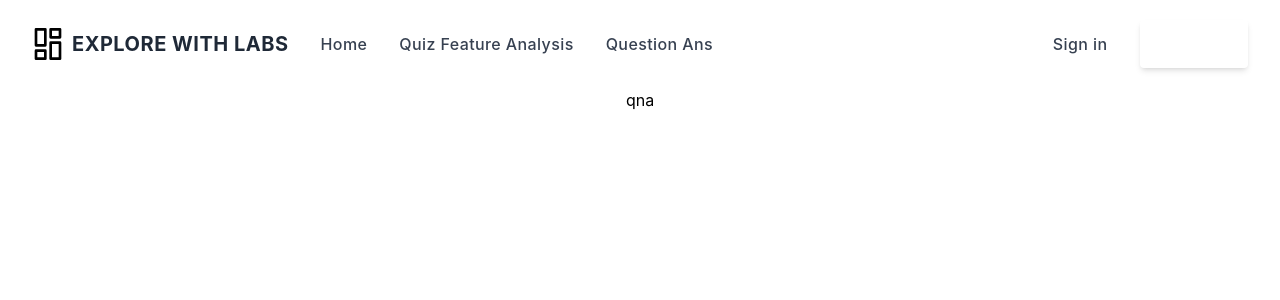
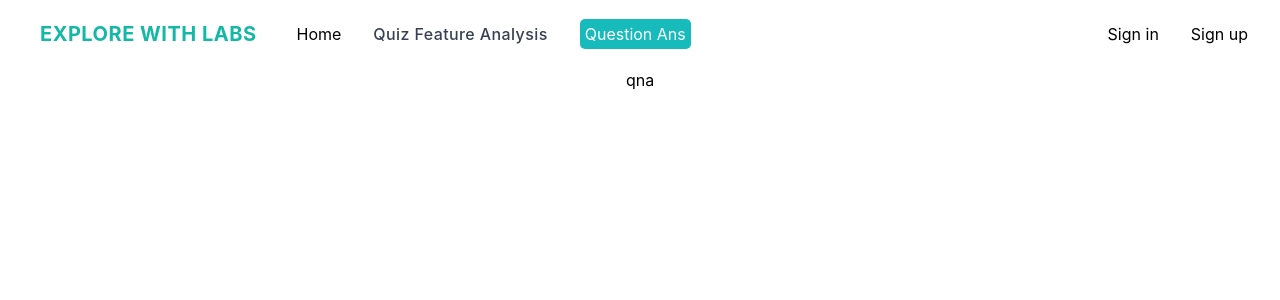
Before and after one commit to emon097/explore-with-labs, a React (Create React App) app: page /qna in a window 1280 px wide. Shown: the top 300 px of the page. Built offline with nearby package versions, Linux system fonts and the light colour scheme.

Commit message:
add-quiz-catagory

```diff
--- a/src/App.js
+++ b/src/App.js
@@ -5,6 +5,8 @@ import Main from "./components/Main/Main";
 import Header from "./components/Header/Header";
 import Qna from "./components/Qna/Qna";
 import Analysis from "./components/Analysis/Analysis";
+import Body from "./components/Body/Body";
+import QuizPage from "./components/QuizPage/QuizPage";
 function App() {
   const router = createBrowserRouter([
     {
@@ -15,6 +17,23 @@ function App() {
           path: "/",
           element: <Header></Header>,
         },
+        {
+          path: "/header",
+          loader: () => {
+            return fetch("https://openapi.programming-hero.com/api/quiz");
+          },
+          element: <Header></Header>,
+        },
+        {
+          path: "/body/:bodyid",
+          loader: async ({ params }) => {
+            return fetch(
+              `https://openapi.programming-hero.com/api/quiz/${params.bodyid}`
+            );
+          },
+          element: <QuizPage></QuizPage>,
+        },
+
         {
           path: "/qna",
           element: <Qna></Qna>,
--- /dev/null
+++ b/src/components/Body/Body.css
@@ -0,0 +1,3 @@
+.image{
+    width: 150px;
+}
--- /dev/null
+++ b/src/components/Body/Body.js
@@ -0,0 +1,20 @@
+import React from "react";
+import { Link, useLoaderData } from "react-router-dom";
+import "./Body.css";
+const Body = ({ body }) => {
+  const { logo, name, id } = body;
+  return (
+    <div className="  ">
+      <img className="image" src={logo} alt="" />
+      <p className="text-white font-bold mr-40 mt-3 mb-4 "> {name} </p>
+      <Link
+        to={`/body/${id}`}
+        className="mr-40 hover:bg-indigo-600 text-white bg-indigo-700 rounded-2xl p-2 font-semibold "
+      >
+        Test YourSelf
+      </Link>
+    </div>
+  );
+};
+
+export default Body;
--- /dev/null
+++ b/src/components/Nav/Nav.css
@@ -0,0 +1,7 @@
+.activess{
+    background-color:rgb(24, 187, 187);
+    color: white;
+    border-radius: 5px;
+    height: 10px;
+    padding: 5px;
+}
--- a/src/components/Nav/Nav.js
+++ b/src/components/Nav/Nav.js
@@ -1,92 +1,85 @@
 import { useState } from "react";
-import { Link } from "react-router-dom";
-
+import { NavLink } from "react-router-dom";
+import "./Nav.css";
 export const Nav = () => {
   const [isMenuOpen, setIsMenuOpen] = useState(false);
 
   return (
-    <div class="px-4 py-5 mx-auto sm:max-w-xl md:max-w-full lg:max-w-screen-xl md:px-24 lg:px-8">
+    <div class="px-4 py-5 mx-auto  sm:max-w-xl md:max-w-full lg:max-w-screen-xl md:px-24 lg:px-8">
       <div class="relative flex items-center justify-between">
         <div class="flex items-center">
-          <Link
-            to="/"
+          <NavLink
+            to="/header"
             aria-label="Company"
             title="Company"
             class="inline-flex items-center mr-8"
           >
-            <svg
-              class="w-8 text-deep-purple-accent-400"
-              viewBox="0 0 24 24"
-              strokeLinejoin="round"
-              strokeWidth="2"
-              strokeLinecap="round"
-              strokeMiterlimit="10"
-              stroke="currentColor"
-              fill="none"
-            >
-              <rect x="3" y="1" width="7" height="12" />
-              <rect x="3" y="17" width="7" height="6" />
-              <rect x="14" y="1" width="7" height="6" />
-              <rect x="14" y="11" width="7" height="12" />
-            </svg>
-            <span class="ml-2 text-xl font-bold tracking-wide text-gray-800 uppercase">
+            <span class="ml-2 m-10 text-xl font-bold tracking-wide text-teal-500 uppercase">
               Explore With Labs
             </span>
-          </Link>
+          </NavLink>
           <ul class="flex items-center hidden space-x-8 lg:flex">
             <li>
-              <Link
-                to="/"
+              <NavLink
+                className={({ isActive }) =>
+                  isActive ? "activess" : undefined
+                }
+                to="/header"
                 aria-label="Our product"
                 title="Our product"
-                class="font-medium tracking-wide text-gray-700 transition-colors duration-200 hover:text-deep-purple-accent-400"
               >
                 Home
-              </Link>
+              </NavLink>
             </li>
             <li>
-              <Link
-                to="/"
+              <NavLink
+                className={({ isActive }) =>
+                  isActive ? "activess" : undefined
+                }
+                to="/analysis"
                 aria-label="Our product"
                 title="Our product"
                 class="font-medium tracking-wide text-gray-700 transition-colors duration-200 hover:text-deep-purple-accent-400"
               >
                 Quiz Feature Analysis
-              </Link>
+              </NavLink>
             </li>
 
             <li>
-              <Link
+              <NavLink
+                className={({ isActive }) =>
+                  isActive ? "activess" : undefined
+                }
                 to="/qna"
                 aria-label="About us"
                 title="About us"
                 class="font-medium tracking-wide text-gray-700 transition-colors duration-200 hover:text-deep-purple-accent-400"
               >
                 Question Ans
-              </Link>
+              </NavLink>
             </li>
           </ul>
         </div>
         <ul class="flex items-center hidden space-x-8 lg:flex">
           <li>
-            <Link
+            <NavLink
               to="/"
               aria-label="Sign in"
               title="Sign in"
               class="font-medium tracking-wide text-gray-700 transition-colors duration-200 hover:text-deep-purple-accent-400"
             >
               Sign in
-            </Link>
+            </NavLink>
           </li>
           <li>
-            <Link
+            <NavLink
               to="/"
               class="inline-flex items-center justify-center h-12 px-6 font-medium tracking-wide text-white transition duration-200 rounded shadow-md bg-deep-purple-accent-400 hover:bg-deep-purple-accent-700 focus:shadow-outline focus:outline-none"
               aria-label="Sign up"
               title="Sign up"
             >
               Sign up
-            </Link>
+            </NavLink>
           </li>
         </ul>
         <div class="lg:hidden">
@@ -116,31 +109,16 @@ export const Nav = () => {
               <div class="p-5 bg-white border rounded shadow-sm">
                 <div class="flex items-center justify-between mb-4">
                   <div>
-                    <Link
-                      to="/"
+                    <NavLink
+                      to="/header"
                       aria-label="Company"
                       title="Company"
                       class="inline-flex items-center"
                     >
-                      <svg
-                        class="w-8 text-deep-purple-accent-400"
-                        viewBox="0 0 24 24"
-                        strokeLinejoin="round"
-                        strokeWidth="2"
-                        strokeLinecap="round"
-                        strokeMiterlimit="10"
-                        stroke="currentColor"
-                        fill="none"
-                      >
-                        <rect x="3" y="1" width="7" height="12" />
-                        <rect x="3" y="17" width="7" height="6" />
-                        <rect x="14" y="1" width="7" height="6" />
-                        <rect x="14" y="11" width="7" height="12" />
-                      </svg>
                       <span class="ml-2 text-xl font-bold tracking-wide text-gray-800 uppercase">
                         Explore With Labs
                       </span>
-                    </Link>
+                    </NavLink>
                   </div>
                   <div>
                     <button
@@ -148,58 +126,60 @@ export const Nav = () => {
                       title="Close Menu"
                       class="p-2 -mt-2 -mr-2 transition duration-200 rounded hover:bg-gray-200 focus:bg-gray-200 focus:outline-none focus:shadow-outline"
                       onClick={() => setIsMenuOpen(false)}
-                    >
-                      <svg class="w-5 text-gray-600" viewBox="0 0 24 24">
-                        <path
-                          fill="currentColor"
-                          d="M19.7,4.3c-0.4-0.4-1-0.4-1.4,0L12,10.6L5.7,4.3c-0.4-0.4-1-0.4-1.4,0s-0.4,1,0,1.4l6.3,6.3l-6.3,6.3 c-0.4,0.4-0.4,1,0,1.4C4.5,19.9,4.7,20,5,20s0.5-0.1,0.7-0.3l6.3-6.3l6.3,6.3c0.2,0.2,0.5,0.3,0.7,0.3s0.5-0.1,0.7-0.3 c0.4-0.4,0.4-1,0-1.4L13.4,12l6.3-6.3C20.1,5.3,20.1,4.7,19.7,4.3z"
-                        />
-                      </svg>
-                    </button>
+                    ></button>
                   </div>
                 </div>
                 <nav>
                   <ul class="space-y-4">
                     <li>
-                      <Link
-                        to="/"
+                      <NavLink
+                        className={({ isActive }) =>
+                          isActive ? "activess" : undefined
+                        }
+                        to="/header"
                         aria-label="Our product"
                         title="Our product"
                         class="font-medium tracking-wide text-gray-700 transition-colors duration-200 hover:text-deep-purple-accent-400"
                       >
                         Home
-                      </Link>
+                      </NavLink>
                     </li>
                     <li>
-                      <Link
+                      <NavLink
+                        className={({ isActive }) =>
+                          isActive ? "activess" : undefined
+                        }
                         to="/analysis"
                         aria-label="Our product"
                         title="Our product"
                         class="font-medium tracking-wide text-gray-700 transition-colors duration-200 hover:text-deep-purple-accent-400"
                       >
                         Quiz Feature Analysis
-                      </Link>
+                      </NavLink>
                     </li>
 
                     <li>
-                      <Link
+                      <NavLink
+                        className={({ isActive }) =>
+                          isActive ? "activess" : undefined
+                        }
                         to="/qna"
                         aria-label="About us"
                         title="About us"
                         class="font-medium tracking-wide text-gray-700 transition-colors duration-200 hover:text-deep-purple-accent-400"
                       >
                         Question Ans
-                      </Link>
+                      </NavLink>
                     </li>
                     <li>
-                      <Link
+                      <NavLink
                         to="/"
                         aria-label="Sign in"
                         title="Sign in"
                         class="font-medium tracking-wide text-gray-700 transition-colors duration-200 hover:text-deep-purple-accent-400"
                       >
                         Sign in
-                      </Link>
+                      </NavLink>
                     </li>
                   </ul>
                 </nav>
--- /dev/null
+++ b/src/components/QuizPage/Mainquiz/Mainquiz.js
@@ -0,0 +1,39 @@
+import React from "react";
+
+const Mainquiz = ({ quiestion }) => {
+  const { correctAnswer, id, options, question } = quiestion;
+  console.log(quiestion);
+  return (
+    <div>
+      <div className=" flex justify-center ">
+        <p className="bg-emerald-600 p-5 rounded-xl font-bold text-white m-6 w-80">
+          {question}
+        </p>
+      </div>
+      <div className="  ">
+        <div>
+          <div>
+            <input type="radio" name="name" id="quiz" />
+            <label htmlFor="quiz">
+              {" "}
+              <p className="m-4"> A: {options[0]}</p>{" "}
+            </label>
+          </div>
+          <div>
+            <input type="radio" name="name" id="quiz2" />
+            <label htmlFor="quiz2">
+              {" "}
+              <p className="m-4">B: {options[1]}</p>{" "}
+            </label>
+          </div>
+        </div>
+        <div>
+          <p className="m-4">C: {options[2]}</p>
+          <p className="m-4">D: {options[3]}</p>
+        </div>
+      </div>
+    </div>
+  );
+};
+
+export default Mainquiz;
--- /dev/null
+++ b/src/components/QuizPage/QuizPage.js
@@ -0,0 +1,22 @@
+import React from "react";
+import { useLoaderData } from "react-router-dom";
+import Mainquiz from "./Mainquiz/Mainquiz";
+
+const QuizPage = () => {
+  const quiz = useLoaderData();
+  const { data } = quiz;
+  const { name, logo, id, questions } = data;
+  return (
+    <div>
+      <div className="flex justify-center mt-6 ">
+        <img className="w-24 rounded-xl bg-black " src={logo} alt="" />
+      </div>
+      <h1 className=" mt-3 text-2xl font-bold">Start Your {name} Quiz</h1>
+      {questions.map((quiestion) => (
+        <Mainquiz quiestion={quiestion} key={id}></Mainquiz>
+      ))}
+    </div>
+  );
+};
+
+export default QuizPage;
```
Also changed, not shown: src/components/Header/Header.js (+14 -2 lines), src/components/media/logo.png (added).
